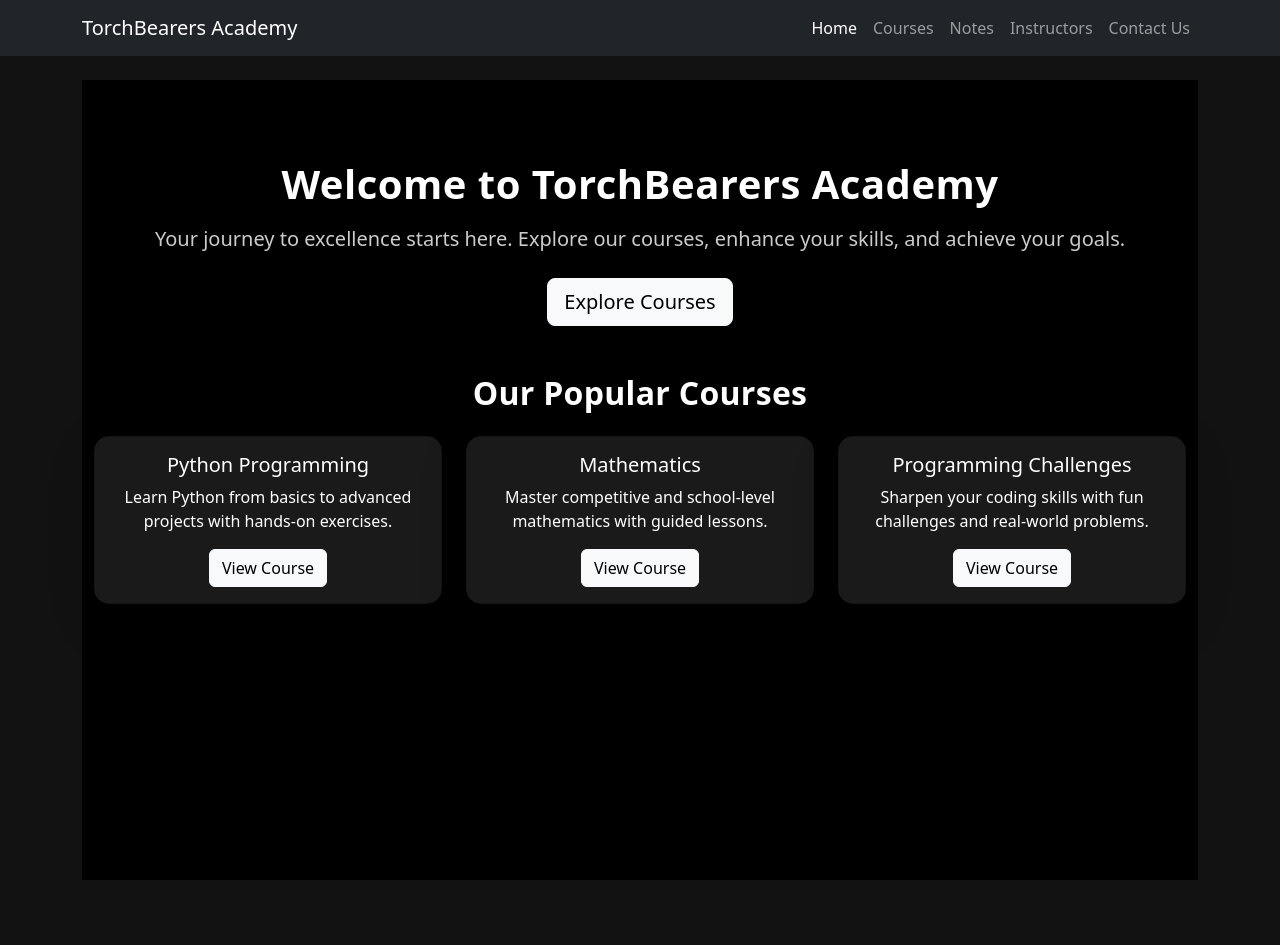
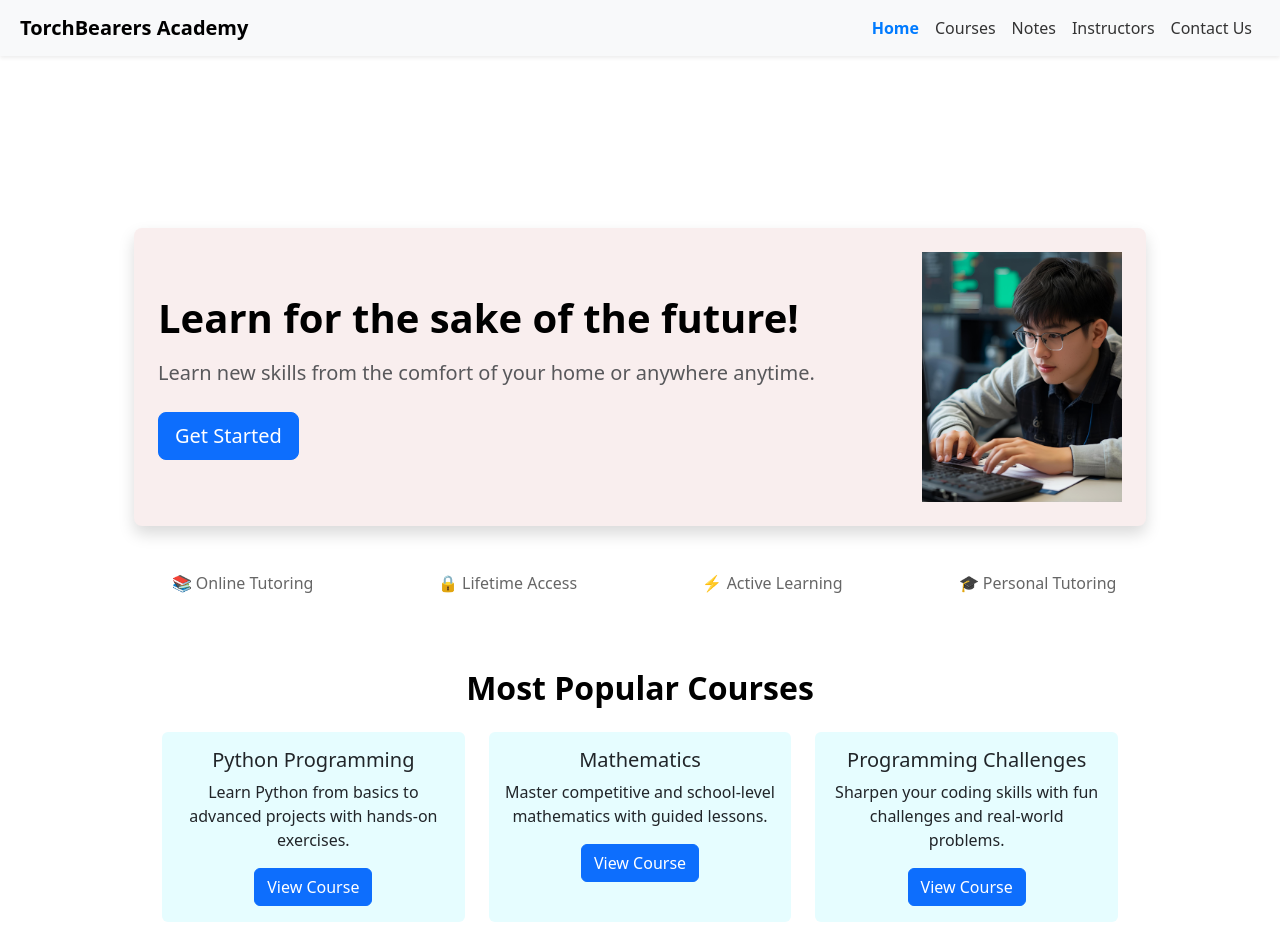
Before and after one commit to abmomd/azizmanva.com, a Next.js app: page / in a window 1280 px wide. Shown: the top 945 px of the page. Before the commit the page ends 880 px from the top, so only its background shows below. Built offline with nearby package versions, Linux system fonts and the light colour scheme.

Commit message:
Updated the theme

```diff
--- /dev/null
+++ b/src/components/CourseSectionHomePage.js
@@ -0,0 +1,64 @@
+import { Container, Button, Card, Row, Col } from 'react-bootstrap';
+import Link from 'next/link';
+
+// Courses data is defined only inside this component
+const CoursesSection = () => {
+  const courses = [
+    {
+      title: 'Python Programming',
+      description: 'Learn Python from basics to advanced projects with hands-on exercises.',
+      link: '/courses/python'
+    },
+    {
+      title: 'Mathematics',
+      description: 'Master competitive and school-level mathematics with guided lessons.',
+      link: '/courses/maths'
+    },
+    {
+      title: 'Programming Challenges',
+      description: 'Sharpen your coding skills with fun challenges and real-world problems.',
+      link: '/courses/coding'
+    },
+        {
+      title: 'Statistics Course',
+      description: 'Sharpen your coding skills with fun challenges and real-world problems.',
+      link: '/courses/coding'
+    },
+{
+      title: 'Chemistry Course',
+      description: 'Sharpen your coding skills with fun challenges and real-world problems.',
+      link: '/courses/coding'
+    },
+
+  ];
+
+  return (
+    <Container fluid style={{ padding: '20px 40px' }}>
+      <h2 className="mb-4 text-center text-black">Most Popular Courses</h2>
+      <Row className="g-4 justify-content-center">
+        {courses.map((course, index) => (
+          <Col key={index} xs={12} md={4}>
+            <Card className="h-100 course-card">
+              <Card.Body className="text-center">
+                <Card.Title>{course.title}</Card.Title>
+                <Card.Text>{course.description}</Card.Text>
+                <Link href={course.link} passHref legacyBehavior>
+                  <Button variant="primary">View Course</Button>
+                </Link>
+              </Card.Body>
+            </Card>
+          </Col>
+        ))}
+      </Row>
+
+      <style jsx>{`
+        .course-card {
+          background-color: #ffe6e6;
+          border: none;
+        }
+      `}</style>
+    </Container>
+  );
+};
+
+export default CoursesSection;
--- a/src/components/Navbar.js
+++ b/src/components/Navbar.js
@@ -5,7 +5,7 @@ import { useState } from 'react';
 
 const NavigationBar = () => {
   const router = useRouter();
-  const [expanded, setExpanded] = useState(false); // Track navbar state
+  const [expanded, setExpanded] = useState(false);
 
   const links = [
     { href: '/', label: 'Home' },
@@ -16,22 +16,24 @@ const NavigationBar = () => {
   ];
 
   const handleNavClick = (href) => {
-    setExpanded(false); // Close navbar on mobile
-    router.push(href);  // Navigate to link
+    setExpanded(false);
+    router.push(href);
   };
 
   return (
     <Navbar
       expand="lg"
-      bg="dark"
-      variant="dark"
-      className="mb-4"
+      bg="light"
+      variant="light"
+      className="shadow-sm"
       sticky="top"
       expanded={expanded}
     >
-      <Container>
-        <Link href="/" className="navbar-brand" onClick={() => setExpanded(false)}>
-          TorchBearers Academy
+      <Container fluid style={{ padding: '0 20px' }}>
+        <Link href="/" passHref legacyBehavior>
+          <Navbar.Brand onClick={() => setExpanded(false)} style={{ fontWeight: 'bold' }}>
+            TorchBearers Academy
+          </Navbar.Brand>
         </Link>
         <Navbar.Toggle onClick={() => setExpanded(!expanded)} aria-controls="navbar-nav" />
         <Navbar.Collapse id="navbar-nav">
@@ -41,6 +43,10 @@ const NavigationBar = () => {
                 key={link.href}
                 onClick={() => handleNavClick(link.href)}
                 active={router.pathname === link.href}
+                style={{
+                  fontWeight: router.pathname === link.href ? '600' : '400',
+                  color: router.pathname === link.href ? '#007bff' : '#333',
+                }}
               >
                 {link.label}
               </Nav.Link>
--- a/src/pages/index.js
+++ b/src/pages/index.js
@@ -1,80 +1,90 @@
 import Layout from '@/components/Layout';
 import { Container, Button, Card, Row, Col } from 'react-bootstrap';
 import Link from 'next/link';
+import CoursesSection from '../components/CourseSectionHomePage';
 
 const Home = () => {
   return (
     <Layout title="Home - TorchBearers Academy" description="Welcome to TorchBearers Academy. Explore our courses and start learning today.">
-      <div style={{ backgroundColor: '#000', minHeight: '100vh', padding: '80px 0', color: '#fff' }}>
-        <Container>
+      <div style={{ backgroundColor: '#ffffff', minHeight: '100vh', paddingTop: '80px', paddingBottom: '40px', margin: 0 }}>
+        <Container fluid style={{ padding: '20px 40px' }}>
           {/* Hero Section */}
-          <div className="text-center mb-5">
-            <h1 className="mb-3">Welcome to TorchBearers Academy</h1>
-            <p className="lead mb-4">
-              Your journey to excellence starts here. Explore our courses, enhance your skills, and achieve your goals.
-            </p>
-            <Link href="/courses" passHref>
-              <Button variant="light" size="lg">Explore Courses</Button>
-            </Link>
-          </div>
+<div className="hero-section py-5">
+  <Container fluid style={{ maxWidth: '1200px' }}>
+    <div className="d-flex flex-column flex-md-row align-items-center bg-light-pink rounded-3 shadow p-4">
+      {/* Text Content */}
+      <div className="text-center text-md-start flex-grow-1 mb-4 mb-md-0">
+        <h1 className="mb-3 text-black">Learn for the sake of the future!</h1>
+        <p className="lead mb-4 text-muted">
+          Learn new skills from the comfort of your home or anywhere anytime.
+        </p>
+        <Link href="/courses" passHref legacyBehavior>
+          <Button variant="primary" size="lg">Get Started</Button>
+        </Link>
+      </div>
 
-          {/* Courses Preview Section */}
-          <h2 className="mb-4 text-center">Our Popular Courses</h2>
-          <Row className="g-4 justify-content-center">
-            <Col xs={12} md={4}>
-              <Card style={{ backgroundColor: '#1a1a1a', color: '#fff', borderRadius: '15px' }} className="h-100 shadow-lg">
-                <Card.Body className="text-center">
-                  <Card.Title>Python Programming</Card.Title>
-                  <Card.Text>Learn Python from basics to advanced projects with hands-on exercises.</Card.Text>
-                  <Link href="/courses/python" passHref>
-                    <Button variant="light">View Course</Button>
-                  </Link>
-                </Card.Body>
-              </Card>
+      {/* Image Section */}
+      <div className="hero-image text-center">
+        <img src="images/student.png" alt="Learning illustration" className="img-fluid" style={{ maxHeight: '250px' }} />
+      </div>
+    </div>
+  </Container>
+
+</div>
+
+
+          {/* Features Section */}
+          <Row className="text-center mb-5">
+            <Col>
+              <h6>📚 Online Tutoring</h6>
             </Col>
-
-            <Col xs={12} md={4}>
-              <Card style={{ backgroundColor: '#1a1a1a', color: '#fff', borderRadius: '15px' }} className="h-100 shadow-lg">
-                <Card.Body className="text-center">
-                  <Card.Title>Mathematics</Card.Title>
-                  <Card.Text>Master competitive and school-level mathematics with guided lessons.</Card.Text>
-                  <Link href="/courses/maths" passHref>
-                    <Button variant="light">View Course</Button>
-                  </Link>
-                </Card.Body>
-              </Card>
+            <Col>
+              <h6>🔒 Lifetime Access</h6>
             </Col>
-
-            <Col xs={12} md={4}>
-              <Card style={{ backgroundColor: '#1a1a1a', color: '#fff', borderRadius: '15px' }} className="h-100 shadow-lg">
-                <Card.Body className="text-center">
-                  <Card.Title>Programming Challenges</Card.Title>
-                  <Card.Text>Sharpen your coding skills with fun challenges and real-world problems.</Card.Text>
-                  <Link href="/courses/coding" passHref>
-                    <Button variant="light">View Course</Button>
-                  </Link>
-                </Card.Body>
-              </Card>
+            <Col>
+              <h6>⚡ Active Learning</h6>
+            </Col>
+            <Col>
+              <h6>🎓 Personal Tutoring</h6>
             </Col>
           </Row>
+
+
+        <CoursesSection />
         </Container>
       </div>
 
-      <style jsx>{`
+      <style jsx global>{`
+        body {
+          background-color: #ffffff;
+          margin: 0;
+          padding: 0;
+        }
         h1 {
           font-weight: 700;
-          letter-spacing: 0.5px;
         }
         h2 {
           font-weight: 600;
-          letter-spacing: 0.3px;
-        }
-        p {
-          color: #ccc;
         }
         .lead {
-          font-size: 1.25rem;
+          color: #555;
         }
+        h6 {
+          font-size: 1rem;
+          color: #666;
+        }
+          .bg-light-pink {
+      background-color: #f9eeeeff;
+    }
+    @media (max-width: 767px) {
+      .hero-image img {
+        max-height: 150px;
+      }
+    }
+       .course-card {
+    background-color: #e6fdffff; /* Light pink background by default */
+    border: none;
+  }
       `}</style>
     </Layout>
   );
```
